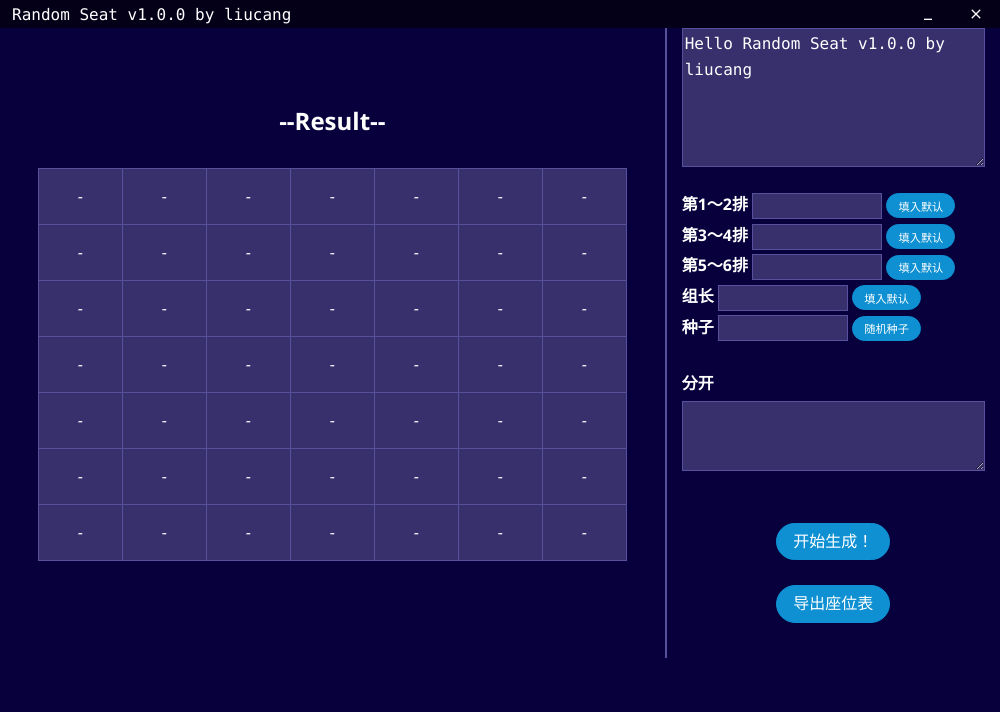
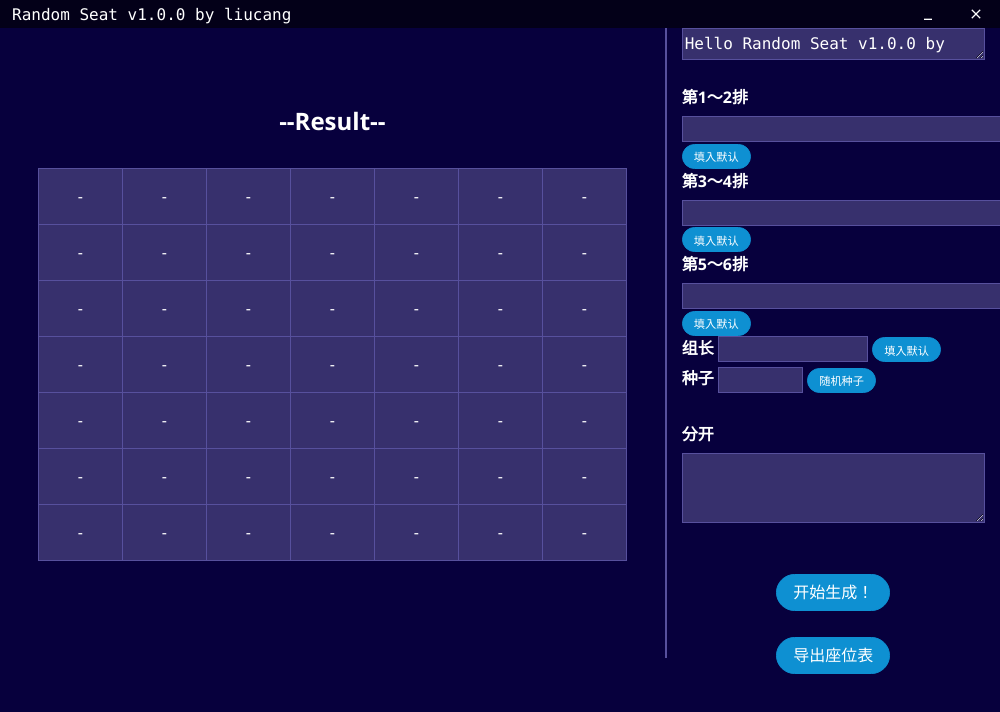
Before and after one commit to IceCang/RandomSeat, an Electron app: page index.html in a window 1000 px wide. Drawn offline with Linux system fonts and the light colour scheme.

Commit message:
UI小幅改动（加宽与减高）

```diff
--- a/index.html
+++ b/index.html
@@ -23,16 +23,16 @@
 			<span id="tb"></span>
 		</div>
 		<div class="am-u-md-4 main-grid">
-			<div class="log">
+			<div class="log" style="height: 5%;">
 				<textarea readonly class="log-box"></textarea>
 			</div>
 			<div class="control">
                 <br>
-				<label>第1～2排</label>&nbsp;<input class="lineinput" id="ot"> <button type="button" class="am-btn am-btn-primary am-round" id="fill1">填入默认</button> <br>
-                <label>第3～4排</label>&nbsp;<input class="lineinput" id="tf"> <button type="button" class="am-btn am-btn-primary am-round" id="fill2">填入默认</button> <br>
-                <label>第5～6排</label>&nbsp;<input class="lineinput" id="fs"> <button type="button" class="am-btn am-btn-primary am-round" id="fill3">填入默认</button> <br>
-                <label>组长</label>&nbsp;<input class="lineinput" id="zz"> <button type="button" class="am-btn am-btn-primary am-round" id="fill4">填入默认</button> <br>
-                <label>种子</label>&nbsp;<input class="lineinput" id="seed"> <button type="button" class="am-btn am-btn-primary am-round" id="random seed">随机种子</button> <br>
+				<label>第1～2排</label>&nbsp;<input class="lineinput" id="ot" style="width:320px"> <button type="button" class="am-btn am-btn-primary am-round" id="fill1">填入默认</button> <br>
+                <label>第3～4排</label>&nbsp;<input class="lineinput" id="tf" style="width:320px"> <button type="button" class="am-btn am-btn-primary am-round" id="fill2">填入默认</button> <br>
+                <label>第5～6排</label>&nbsp;<input class="lineinput" id="fs" style="width:320px"> <button type="button" class="am-btn am-btn-primary am-round" id="fill3">填入默认</button> <br>
+                <label>组长</label>&nbsp;<input class="lineinput" id="zz" style="width:150px"> <button type="button" class="am-btn am-btn-primary am-round" id="fill4">填入默认</button> <br>
+                <label>种子</label>&nbsp;<input class="lineinput" id="seed" style="width:85px"> <button type="button" class="am-btn am-btn-primary am-round" id="random seed">随机种子</button> <br>
                 <br>
                 <label>分开</label><textarea class="control-box" id="spl"></textarea><br>
                 <label style="display: none;">享受生活</label><textarea style="display: none;" class="control-box" id="com"></textarea><br>
```
